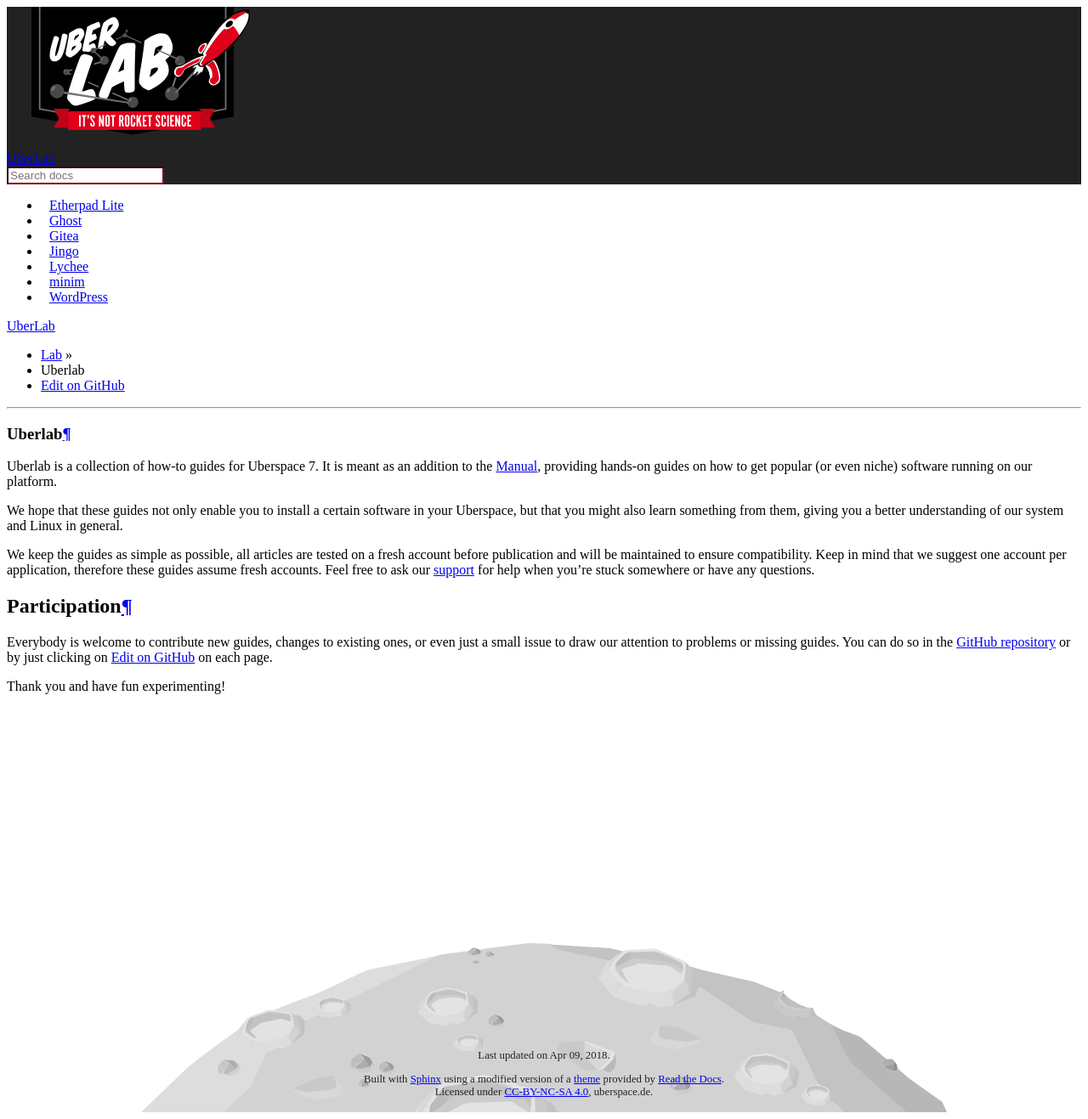
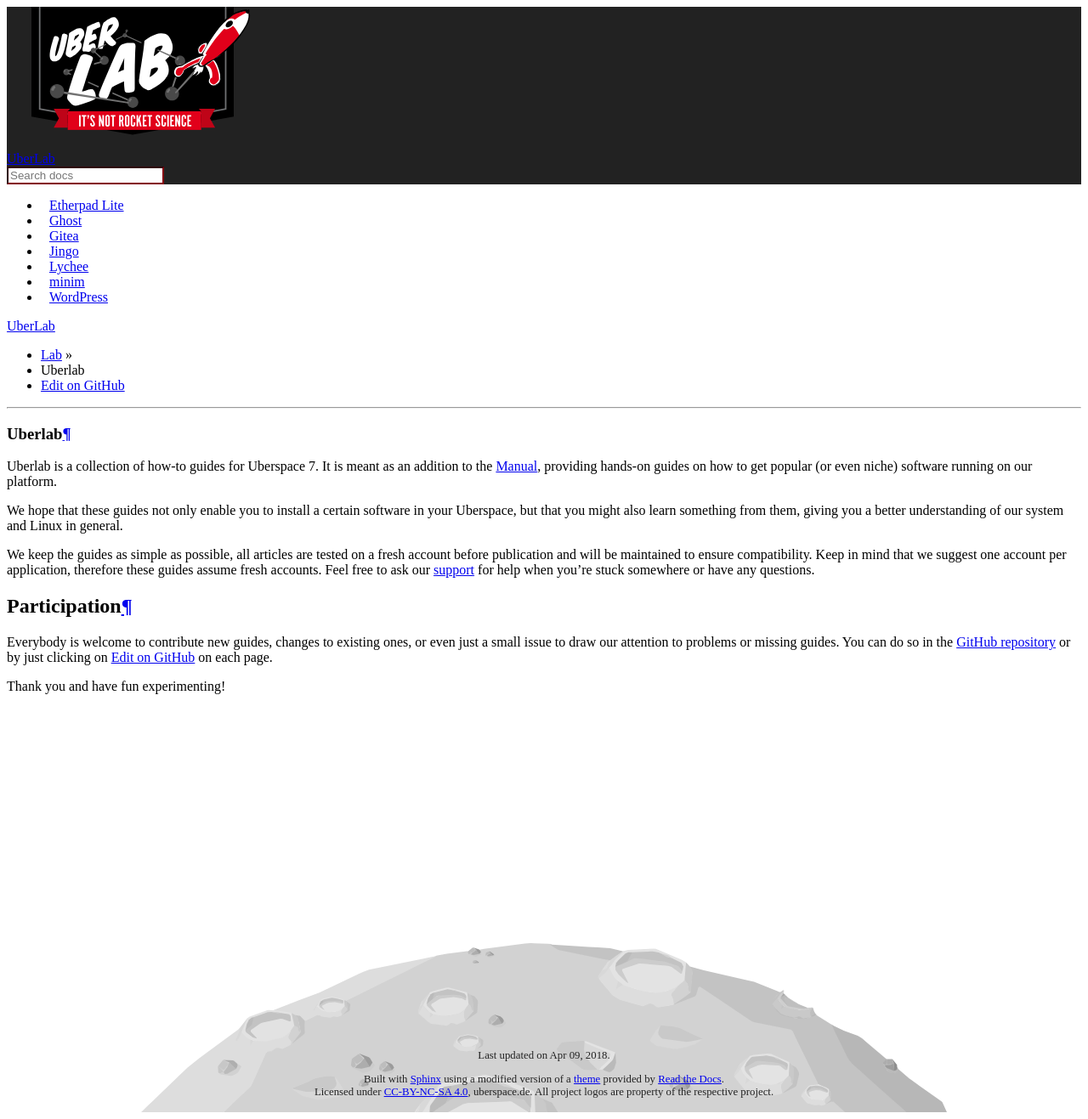
Before and after one commit to Uberspace/lab, a Sphinx documentation site: the page built from source/index.rst, in a window 1280 px wide. Shown: the whole page at 85% size. Built offline with Sphinx 7.4.7 and the Read the Docs theme 2.0.0, drawn with Linux system fonts in a browser that asks for light colours.

Commit message:
Update footer.html
Closes #18

```diff
--- a/source/_templates/footer.html
+++ b/source/_templates/footer.html
@@ -35,7 +35,7 @@
   {% trans %}Built with <a href="http://sphinx-doc.org/">Sphinx</a> using a modified version of a <a href="https://github.com/snide/sphinx_rtd_theme">theme</a> provided by <a href="https://readthedocs.org">Read the Docs</a>{% endtrans %}.<br>
   {%- endif %}
 
-  Licensed under <a href="https://creativecommons.org/licenses/by-nc-sa/4.0/">CC-BY-NC-SA 4.0</a>, uberspace.de.
+  Licensed under <a href="https://creativecommons.org/licenses/by-nc-sa/4.0/">CC-BY-NC-SA 4.0</a>, uberspace.de. All project logos are property of the respective project.
 
   {%- block extrafooter %} {% endblock %}
 
```
